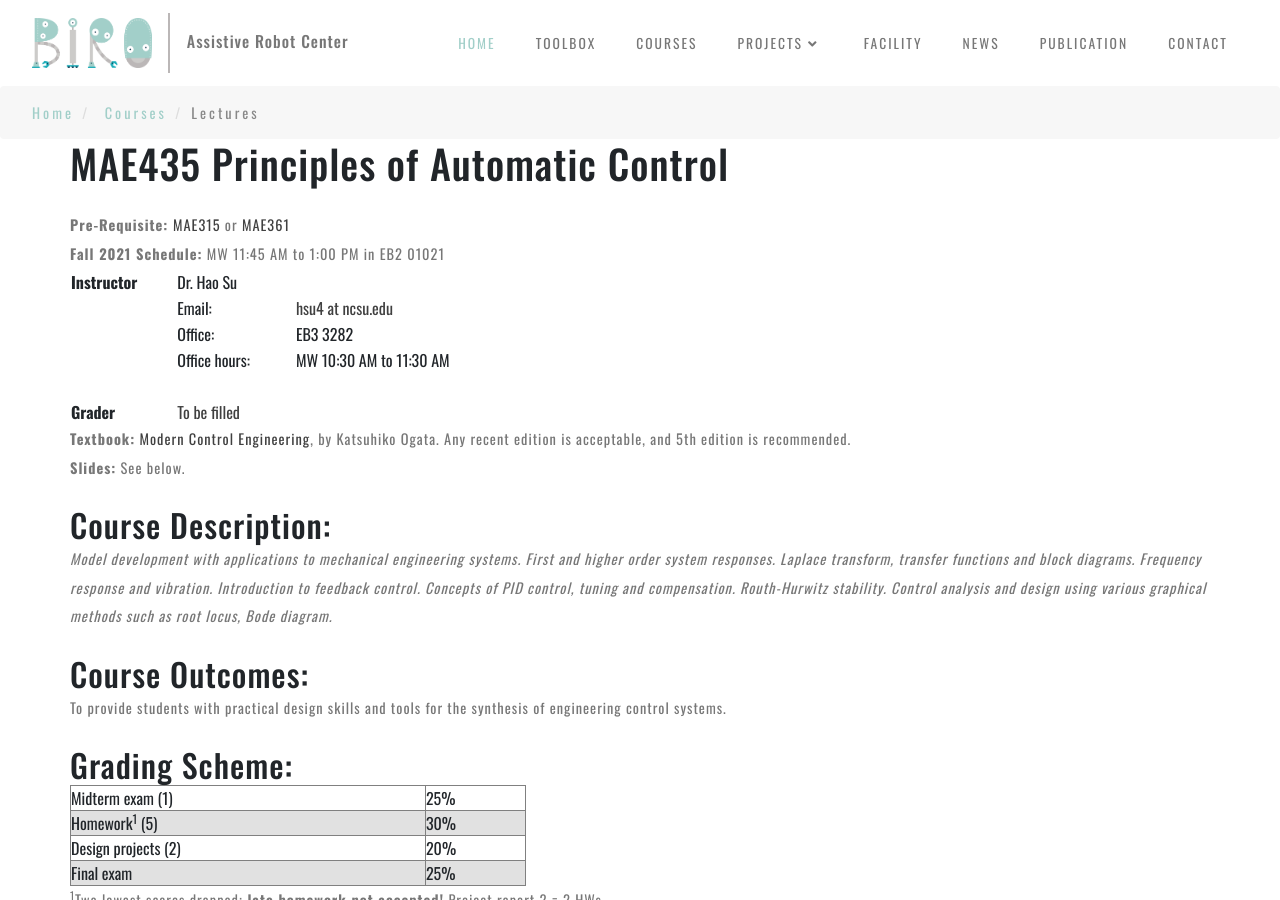
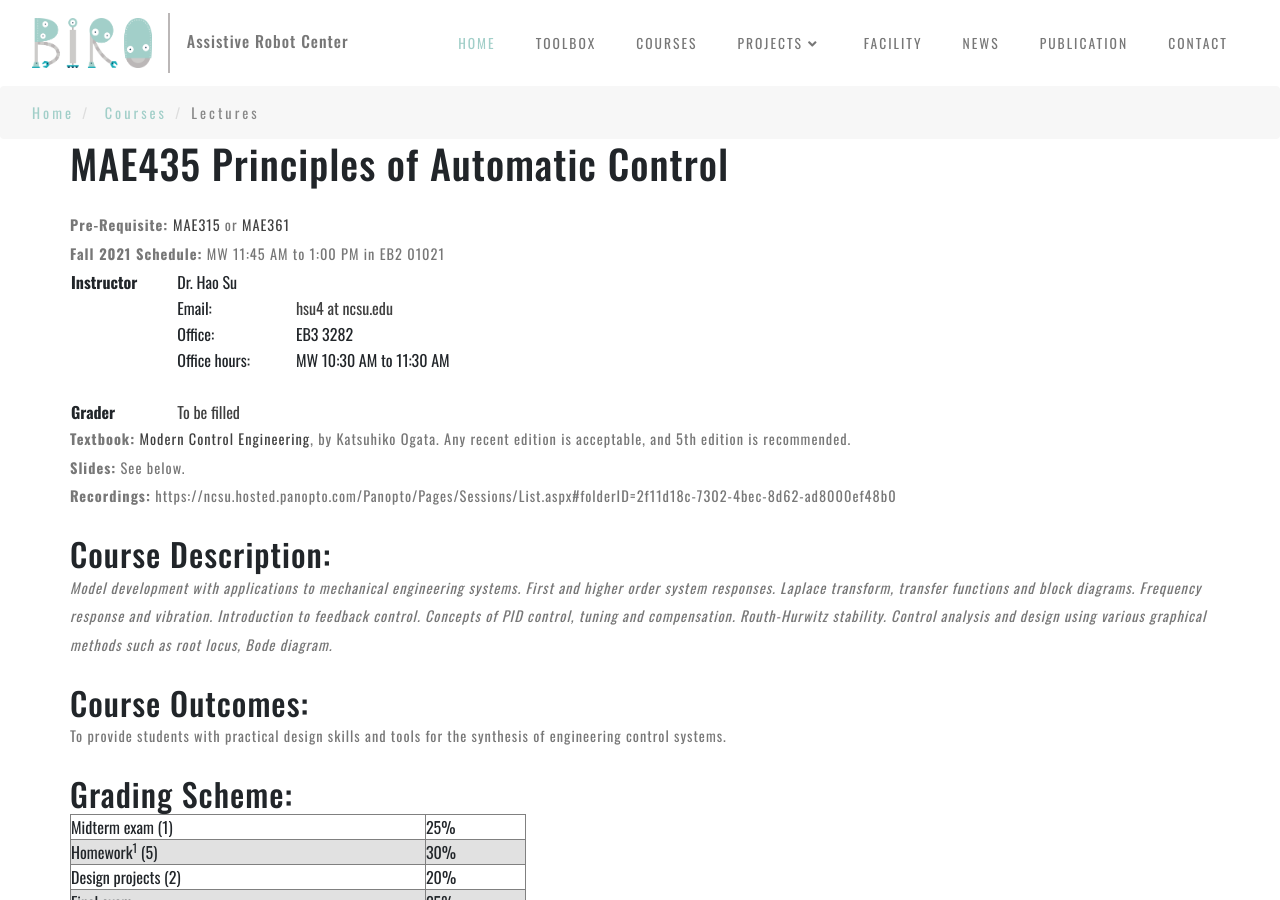
Before and after one commit to assistiverobotcenter/assistiverobotcenter, a Jekyll site: the page built from courses/2021Fall-MAE435/overview.html, in a window 1280 px wide and 900 px high. Built offline with Jekyll 4.4.1, drawn with Linux system fonts in a browser that asks for light colours.

Commit message:
Added Panopto link

```diff
--- a/courses/2021Fall-MAE435/overview.html
+++ b/courses/2021Fall-MAE435/overview.html
@@ -110,6 +110,7 @@ sections:
                             href="https://www.pearson.com/us/higher-education/program/Ogata-Modern-Control-Engineering-5th-Edition/PGM100186.html">Modern Control
                             Engineering</a>, by Katsuhiko Ogata. Any recent edition is acceptable, and 5th edition is recommended. </p>
                         <p><strong>Slides:</strong> See below. </p>
+                        <p><strong>Recordings:</strong> https://ncsu.hosted.panopto.com/Panopto/Pages/Sessions/List.aspx#folderID=2f11d18c-7302-4bec-8d62-ad8000ef48b0 </p>
                         <br>
                         <h2>Course Description:</h2>
                         <p><em>Model development with applications to mechanical engineering systems. First and higher order system
```
